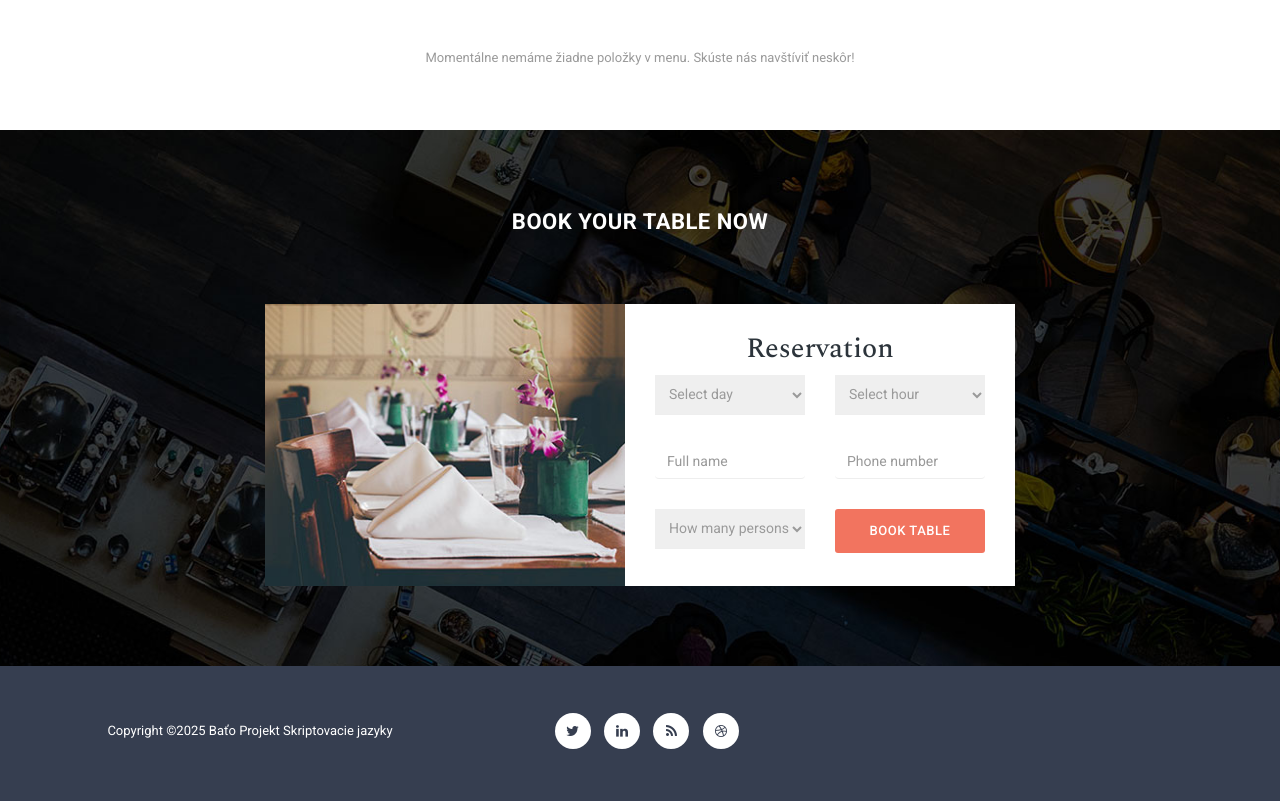
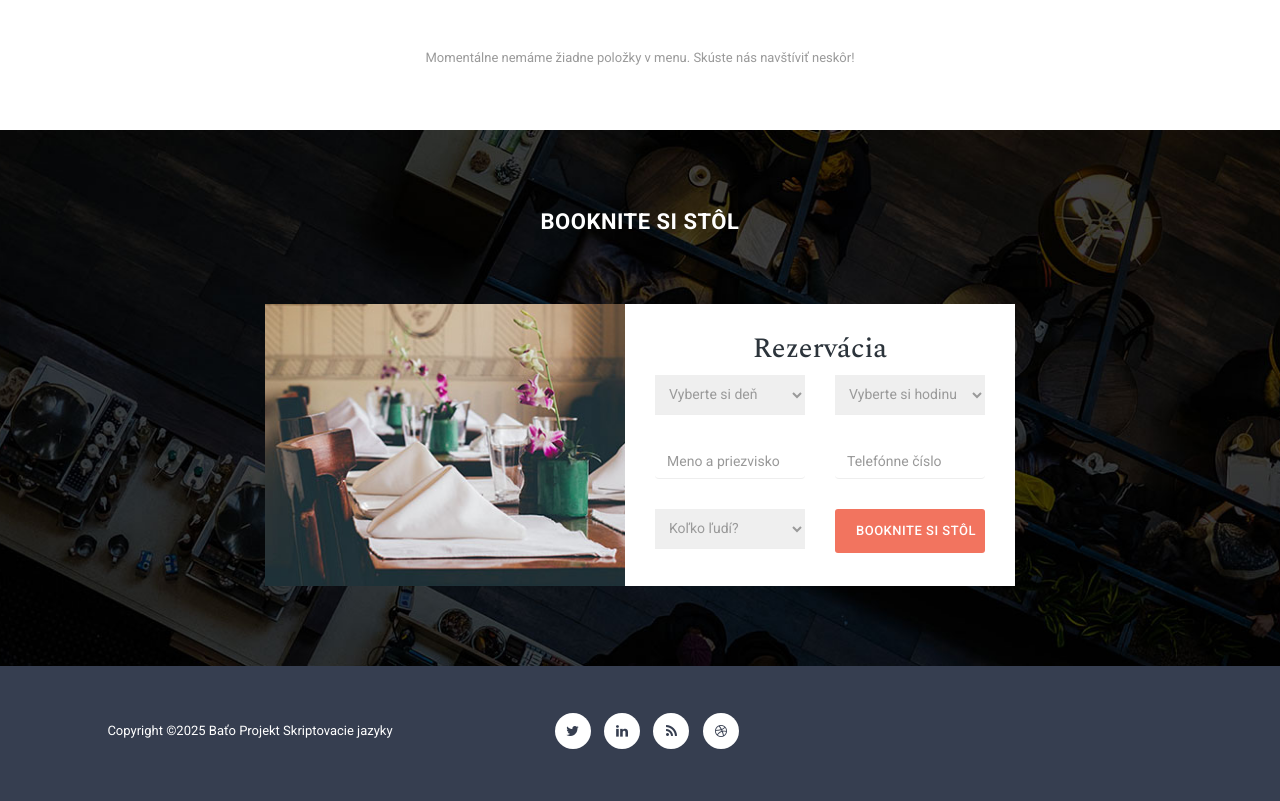
Before and after one commit to GooseBump258/AzijskaRest_cattering_Bato, a PHP site: page /menu.php in a window 1280 px wide. Shown: the part 442-1243 px from the top of the page. Run offline with PHP 8.4, Linux system fonts and the light colour scheme; data that the repository does not hold is empty; some libraries are stand-ins or nearby versions.

Commit message:
uprava formulaoru rezervacie

```diff
--- a/menu.php
+++ b/menu.php
@@ -248,87 +248,7 @@ foreach ($menu_items as $item) {
     <?php endif; ?>
 
 
-    <section id="book-table">
-        <div class="container">
-            <div class="row">
-                <div class="col-md-12">
-                    <div class="heading">
-                        <h2>Book Your Table Now</h2>
-                    </div>
-                </div>
-                <div class="col-md-4 col-md-offset-2">
-                    <div class="left-image">
-                        <img src="img/book_left_image.jpg" alt="">
-                    </div>
-                </div>
-                <div class="col-md-4">
-                    <div class="right-info">
-                        <h4>Reservation</h4>
-                        <form id="form-submit" action="" method="get">
-                            <div class="row">
-                                <div class="col-md-6">
-                                    <fieldset>
-                                        <select required name='day' onchange='this.form.()'>
-                                            <option value="">Select day</option>
-                                            <option value="Monday">Monday</option>
-                                            <option value="Tuesday">Tuesday</option>
-                                            <option value="Wednesday">Wednesday</option>
-                                            <option value="Thursday">Thursday</option>
-                                            <option value="Friday">Friday</option>
-                                            <option value="Saturday">Saturday</option>
-                                            <option value="Sunday">Sunday</option>
-                                        </select>
-                                    </fieldset>
-                                </div>
-                                <div class="col-md-6">
-                                    <fieldset>
-                                        <select required name='hour' onchange='this.form.()'>
-                                            <option value="">Select hour</option>
-                                            <option value="10-00">10:00</option>
-                                            <option value="12-00">12:00</option>
-                                            <option value="14-00">14:00</option>
-                                            <option value="16-00">16:00</option>
-                                            <option value="18-00">18:00</option>
-                                            <option value="20-00">20:00</option>
-                                            <option value="22-00">22:00</option>
-                                        </select>
-                                    </fieldset>
-                                </div>
-                                <div class="col-md-6">
-                                    <fieldset>
-                                        <input name="name" type="name" class="form-control" id="name" placeholder="Full name" required="">
-                                    </fieldset>
-                                </div>
-                                <div class="col-md-6">
-                                    <fieldset>
-                                        <input name="phone" type="phone" class="form-control" id="phone" placeholder="Phone number" required="">
-                                    </fieldset>
-                                </div>
-                                <div class="col-md-6">
-                                    <fieldset>
-                                        <select required class="person" name='persons' onchange='this.form.()'>
-                                            <option value="">How many persons?</option>
-                                            <option value="1-Person">1 Person</option>
-                                            <option value="2-Persons">2 Persons</option>
-                                            <option value="3-Persons">3 Persons</option>
-                                            <option value="4-Persons">4 Persons</option>
-                                            <option value="5-Persons">5 Persons</option>
-                                            <option value="6-Persons">6 Persons</option>
-                                        </select>
-                                    </fieldset>
-                                </div>
-                                <div class="col-md-6">
-                                    <fieldset>
-                                        <button type="submit" id="form-submit" class="btn">Book Table</button>
-                                    </fieldset>
-                                </div>
-                            </div>
-                        </form>
-                    </div>
-                </div>
-            </div>
-        </div>
-    </section>
+    <?php require_once 'triedy/rezervacny_formular_original.php'; ?>
 
 
     <?php require_once 'parts/footer.html' ?>
--- a/triedy/rezervacny_formular_original.php
+++ b/triedy/rezervacny_formular_original.php
@@ -53,24 +53,24 @@
                                 </div>
                                 <div class="col-md-6">
                                     <fieldset>
-                                        <input name="name" type="name" class="form-control" id="name" placeholder="Full name" required="">
+                                        <input name="name" type="name" class="form-control" id="name" placeholder="Meno a priezvisko" required="">
                                     </fieldset>
                                 </div>
                                 <div class="col-md-6">
                                     <fieldset>
-                                        <input name="phone" type="phone" class="form-control" id="phone" placeholder="Phone number" required="">
+                                        <input name="phone" type="phone" class="form-control" id="phone" placeholder="Telefónne číslo" required="">
                                     </fieldset>
                                 </div>
                                 <div class="col-md-6">
                                     <fieldset>
                                         <select required class="person" name='persons' onchange='this.form.()'>
                                             <option value="">Koľko ľudí?</option>
-                                            <option value="1-Person">1 </option>
-                                            <option value="2-Persons">2 </option>
-                                            <option value="3-Persons">3 </option>
-                                            <option value="4-Persons">4 </option>
-                                            <option value="5-Persons">5 </option>
-                                            <option value="6-Persons">6 </option>
+                                            <option value="1-osoba">1 </option>
+                                            <option value="2-osoby">2 </option>
+                                            <option value="3-osoby">3 </option>
+                                            <option value="4-osoby">4 </option>
+                                            <option value="5-osoby">5 </option>
+                                            <option value="6-osoby">6 </option>
                                         </select>
                                     </fieldset>
                                 </div>
```
